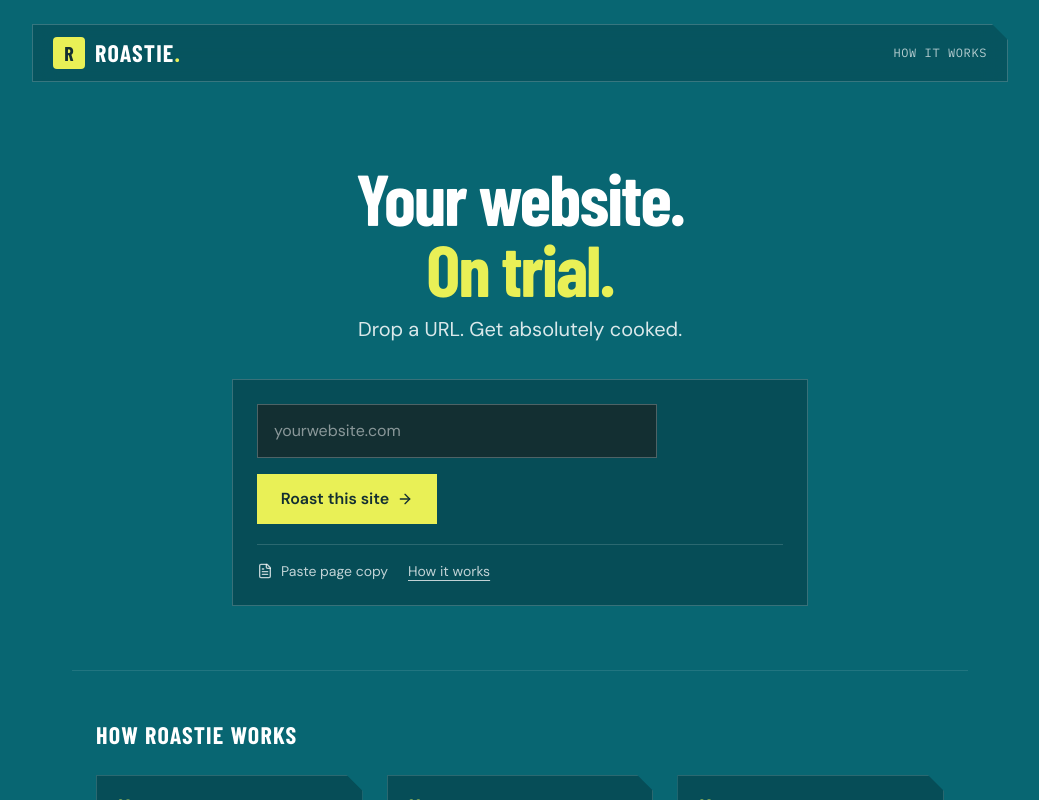
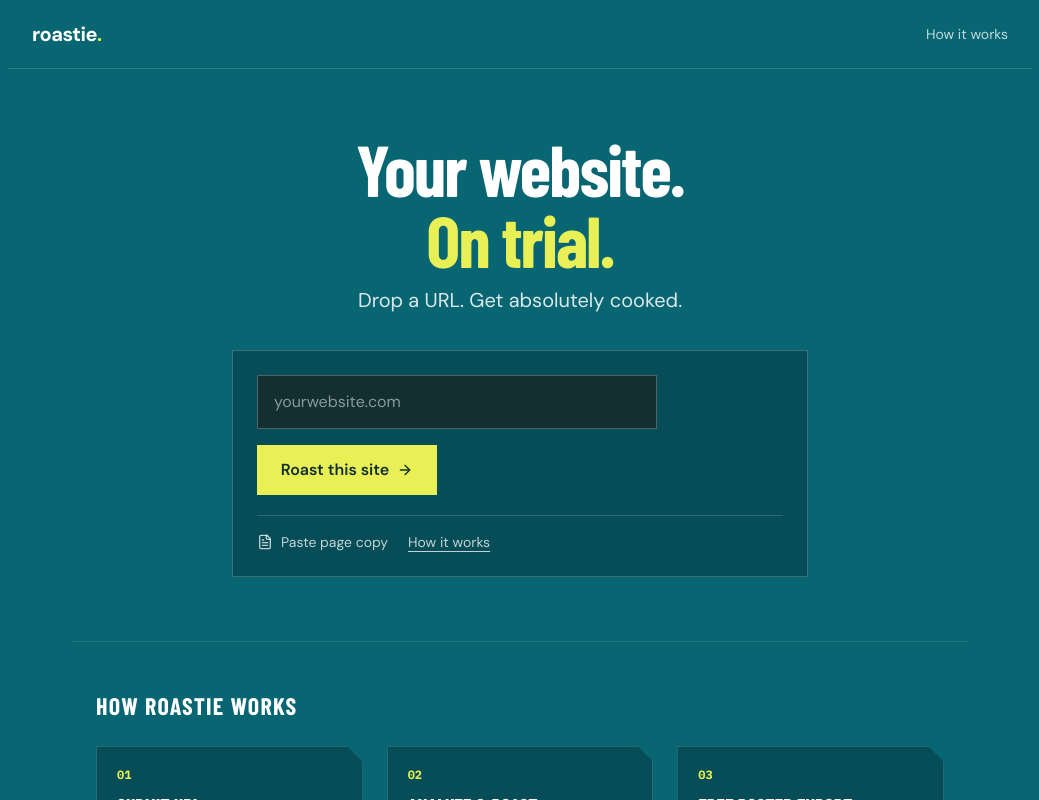
Before and after one commit to JOYBOYash/Roaster, a React (Vite) app: page / in a window 1280 px wide. Shown: the top 800 px of the page, without its empty margins (120-1159 px from the left). Built offline with nearby package versions, Linux system fonts and the light colour scheme; a web font is replaced by a local one.

Commit message:
Remove uppercase and framed header clutter

```diff
--- a/src/components/Header.tsx
+++ b/src/components/Header.tsx
@@ -12,39 +12,34 @@
   isResultsView = false,
 }) => {
   return (
-    <header className="w-full max-w-5xl mx-auto px-4 sm:px-6 pt-6 pb-4">
-      <div className="border border-white/20 bg-[#064D57]/70 backdrop-blur-md px-5 py-3 flex items-center justify-between gap-4 clip-chamfer">
-        {/* Roastie Wordmark */}
+    <header className="mx-auto flex w-full max-w-5xl items-center justify-between gap-4 border-b border-white/15 px-4 py-5 sm:px-6">
       <button
+        type="button"
         onClick={onReset}
-          className="flex items-center gap-2.5 text-left group transition-opacity hover:opacity-90"
+        aria-label="Roastie home"
+        className="cursor-pointer text-left text-xl font-bold tracking-tight text-white transition-colors hover:text-[#E9F056]"
       >
-          <div className="w-8 h-8 bg-[#E9F056] text-[#132F32] flex items-center justify-center font-display font-black text-xl rounded-sm">
-            R
-          </div>
-          <span className="font-display font-black text-2xl tracking-wider text-white">
-            ROASTIE<span className="text-[#E9F056]">.</span>
-          </span>
+        roastie<span className="text-[#E9F056]">.</span>
       </button>
 
-        {/* Discreet Secondary Link */}
-        <div className="flex items-center gap-4">
+      <nav className="flex items-center gap-4">
         <button
+          type="button"
           onClick={onHowItWorksClick}
-            className="text-xs font-mono tracking-wider text-white/70 hover:text-[#E9F056] transition-colors uppercase"
+          className="cursor-pointer text-sm text-white/75 transition-colors hover:text-[#E9F056]"
         >
           How it works
         </button>
         {isResultsView && (
           <button
+            type="button"
             onClick={onReset}
-              className="text-xs font-mono font-bold text-[#E9F056] hover:text-white transition-colors uppercase border border-[#E9F056]/40 px-2.5 py-1"
+            className="cursor-pointer border-b border-[#E9F056]/60 pb-1 text-sm text-[#E9F056] transition-colors hover:text-white"
           >
-              ← Roast another site
+            Roast another site
           </button>
         )}
-        </div>
-      </div>
+      </nav>
     </header>
   );
 };
```
Lines whose indentation alone changed are shown as unchanged.
